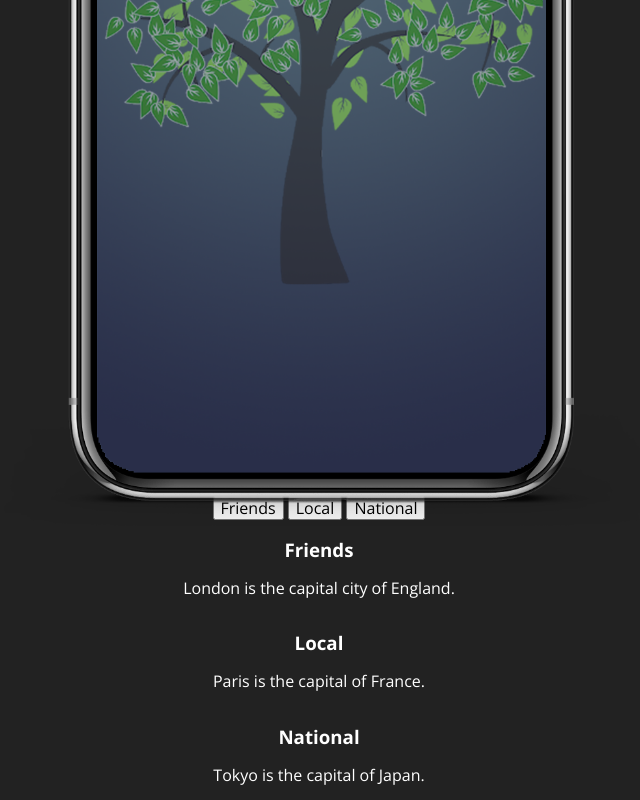
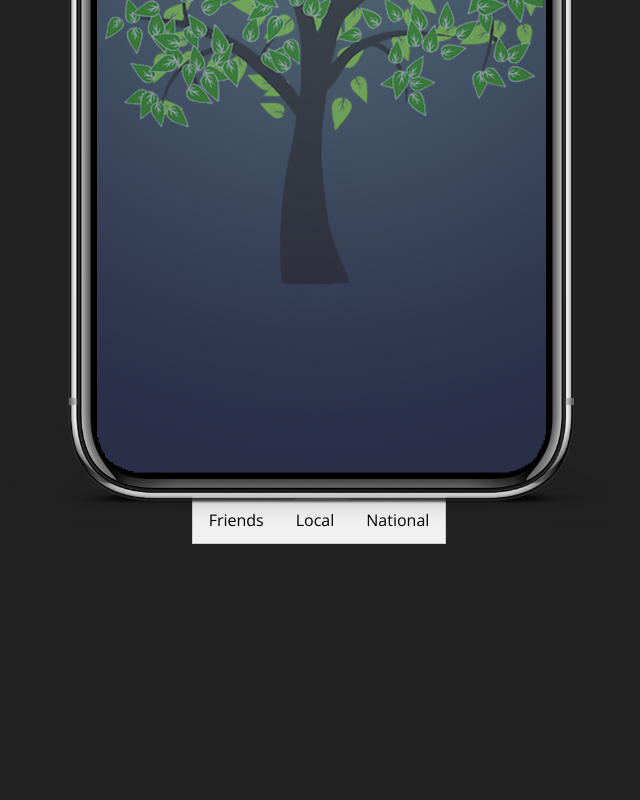
Before and after one commit to notcruz/E.Go, a website: page pages-styles/pages/leaderboards.html in a window 1280 px wide. Shown: the part 647-1447 px from the top of the page, without its empty margins (321-961 px from the left). After the commit the page ends 1191 px from the top, so only its background shows below. Drawn offline with nearby package versions, Linux system fonts and the light colour scheme.

Commit message:
fixed tab csss i think

```diff
--- a/pages-styles/assets/styles/style.css
+++ b/pages-styles/assets/styles/style.css
@@ -288,3 +288,39 @@ img {
   height: 100%;
   position: relative;
 }
+
+/* Style the tab */
+.tab {
+  overflow: hidden;
+  border: 1px solid #ccc;
+  background-color: #f1f1f1;
+}
+
+/* Style the buttons that are used to open the tab content */
+.tab button {
+  background-color: inherit;
+  float: left;
+  border: none;
+  outline: none;
+  cursor: pointer;
+  padding: 14px 16px;
+  transition: 0.3s;
+}
+
+/* Change background color of buttons on hover */
+.tab button:hover {
+  background-color: #ddd;
+}
+
+/* Create an active/current tablink class */
+.tab button.active {
+  background-color: #ccc;
+}
+
+/* Style the tab content */
+.tabcontent {
+  display: none;
+  padding: 6px 12px;
+  border: 1px solid #ccc;
+  border-top: none;
+}
```
